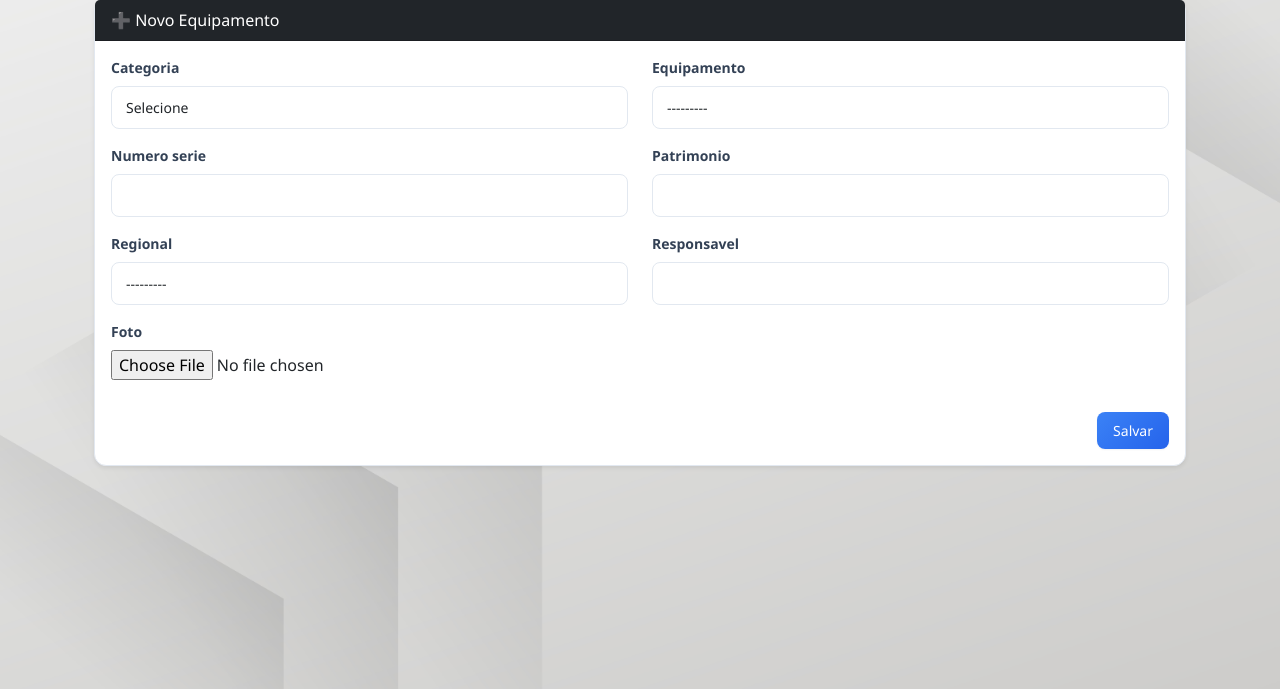
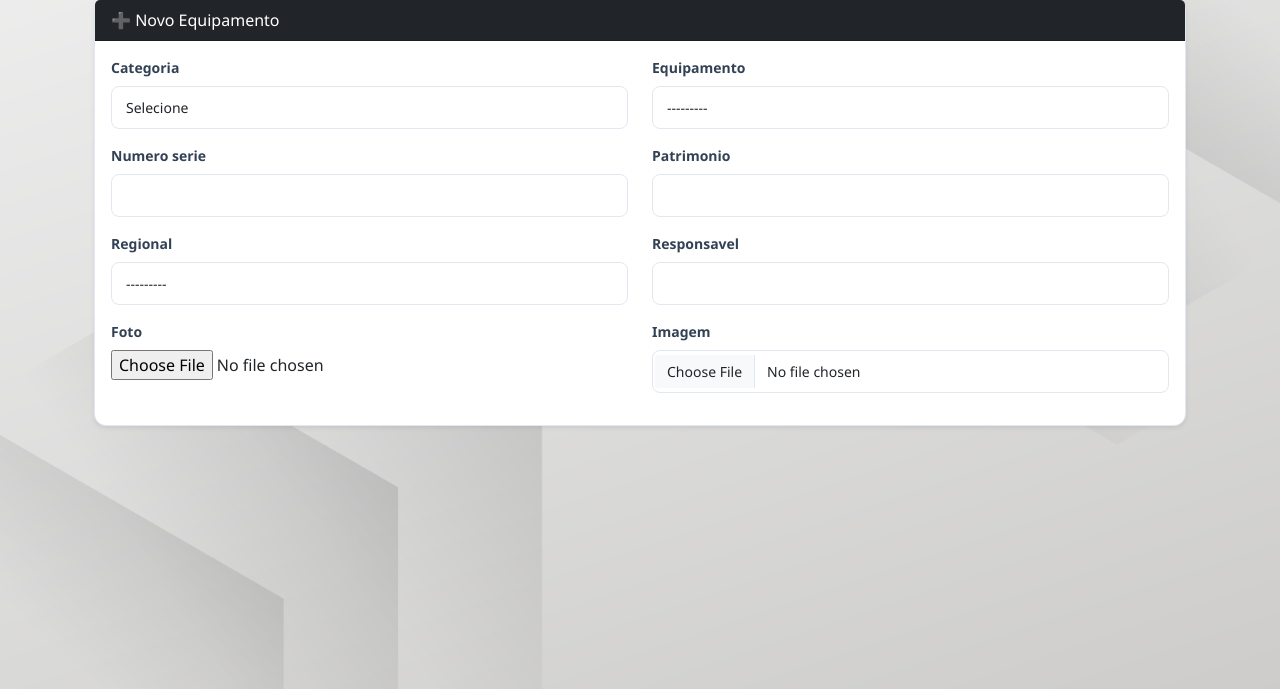
Before and after one commit to gregNasc/gerenciadorEstoque, a Django app: page /cadastrar-produto/ in a window 1280 px wide. Shown: the part 81-770 px from the top of the page. Run offline with Django 5.2, Linux system fonts and the light colour scheme; the visitor is signed in with stand-in values (Sample User, id 1); data comes from the database, SQL or seed files in the repository; data that the repository does not hold is empty.

Commit message:
Update cadastrar_equipamento.html

```diff
--- a/estoque/templates/estoque/cadastrar_equipamento.html
+++ b/estoque/templates/estoque/cadastrar_equipamento.html
@@ -16,7 +16,7 @@
 
                <div class="row">
 
-                    <!-- ✅ CATEGORIA (CONTROLADO) -->
+    <!-- ✅ CATEGORIA -->
     <div class="col-md-6 mb-3">
         <label class="form-label fw-bold">Categoria</label>
         {{ form.categoria }}
@@ -27,7 +27,7 @@
         {% endif %}
     </div>
 
-                    <!-- ✅ PRODUTO (DEPENDENTE) -->
+    <!-- ✅ PRODUTO -->
     <div class="col-md-6 mb-3">
         <label class="form-label fw-bold">Equipamento</label>
         {{ form.produto }}
@@ -38,9 +38,9 @@
         {% endif %}
     </div>
 
-                    <!-- 🔁 RESTANTE DOS CAMPOS -->
+    <!-- 🔁 CAMPOS (SEM IMAGEM) -->
     {% for field in form %}
-                        {% if field.name != 'categoria' and field.name != 'produto' %}
+        {% if field.name != 'categoria' and field.name != 'produto' and field.name != 'imagem' %}
             <div class="col-md-6 mb-3">
                 <label class="form-label fw-bold">
                     {{ field.label }}
@@ -55,16 +55,32 @@
         {% endif %}
     {% endfor %}
 
+    <!-- 📸 IMAGEM COM CÂMERA + PREVIEW -->
+    <div class="col-md-6 mb-3">
+        <label class="form-label fw-bold">Imagem</label>
+
+        <input
+            type="file"
+            name="imagem"
+            id="id_imagem"
+            accept="image/*"
+            capture="environment"
+            class="form-control"
+            required
+        >
+
+        <!-- Preview -->
+        <img id="previewImagem"
+             src="#"
+             alt="Preview"
+             class="img-fluid mt-2 d-none"
+             style="max-height: 200px; border-radius: 8px;">
+
+        {% if form.imagem.errors %}
+            <div class="text-danger small">
+                {{ form.imagem.errors }}
             </div>
-
-                <div class="text-end mt-3">
-                    <button type="submit" class="btn btn-primary">
-                        Salvar
-                    </button>
-                </div>
-
-            </form>
-        </div>
+        {% endif %}
     </div>
 
 </div>
@@ -125,6 +141,23 @@ document.addEventListener('DOMContentLoaded', () => {
 
 });
 </script>
+<script>
+document.getElementById('id_imagem').addEventListener('change', function(event) {
+    const file = event.target.files[0];
+    const preview = document.getElementById('previewImagem');
+
+    if (file) {
+        const reader = new FileReader();
+
+        reader.onload = function(e) {
+            preview.src = e.target.result;
+            preview.classList.remove('d-none');
+        };
+
+        reader.readAsDataURL(file);
+    }
+});
+</script>
 
 {% endif %}
 {% endblock %}
```
Lines whose indentation alone changed are shown as unchanged.
